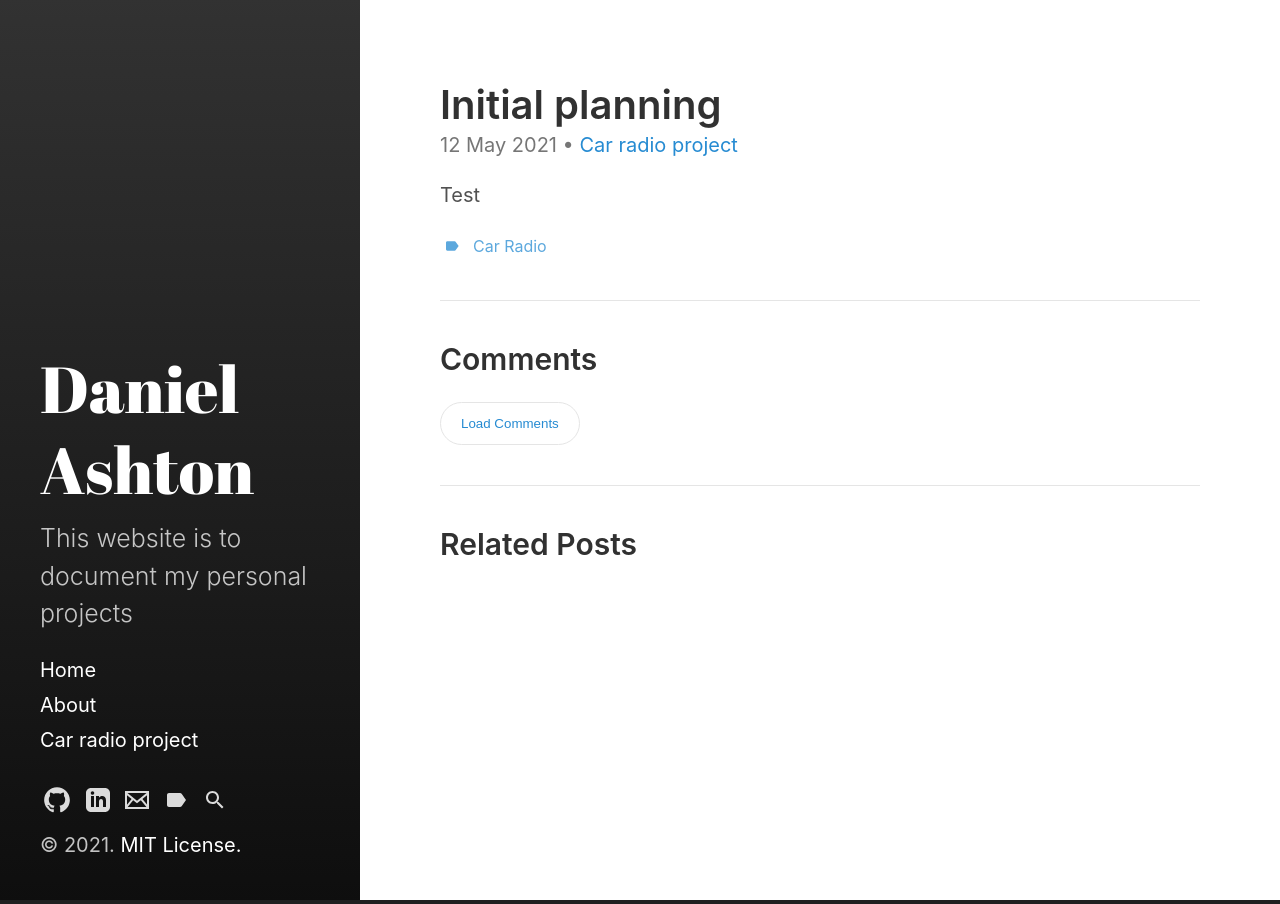
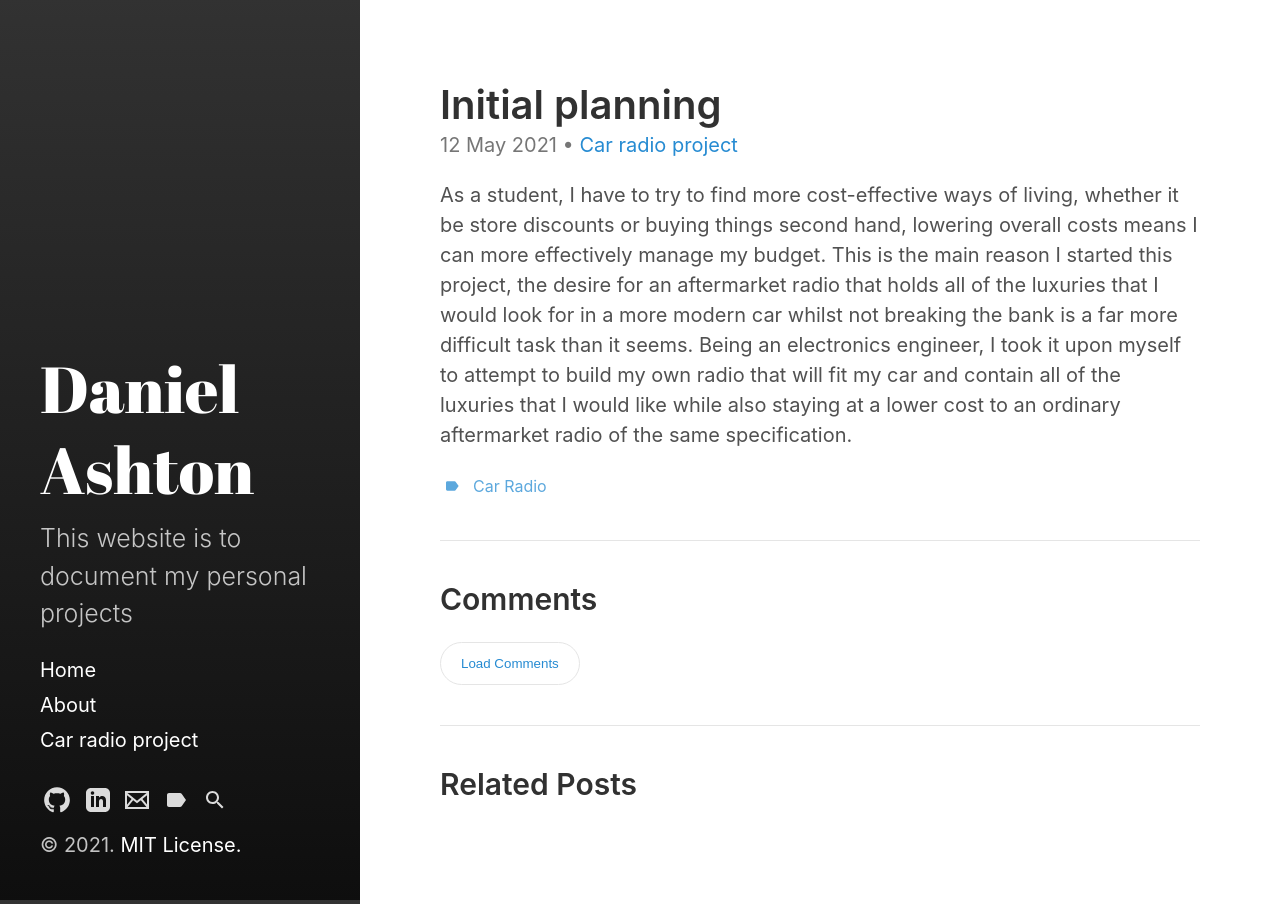
Before and after one commit to Daniel-Ashton/Daniel-Ashton.github.io, a Jekyll site: the page built from _posts/2021-05-12-Car-radio-project-Initial-Planning.md, in a window 1280 px wide. Built offline with Jekyll 4.4.1, drawn with Linux system fonts in a browser that asks for light colours.

Commit message:
Update 2021-05-12-Car-radio-project-Initial-Planning.md

```diff
--- a/_posts/2021-05-12-Car-radio-project-Initial-Planning.md
+++ b/_posts/2021-05-12-Car-radio-project-Initial-Planning.md
@@ -7,4 +7,4 @@ tags:
   - Car Radio
 ---
 
-Test
+As a student, I have to try to find more cost-effective ways of living, whether it be store discounts or buying things second hand, lowering overall costs means I can more effectively manage my budget. This is the main reason I started this project, the desire for an aftermarket radio that holds all of the luxuries that I would look for in a more modern car whilst not breaking the bank is a far more difficult task than it seems. Being an electronics engineer, I took it upon myself to attempt to build my own radio that will fit my car and contain all of the luxuries that I would like while also staying at a lower cost to an ordinary aftermarket radio of the same specification.
```
